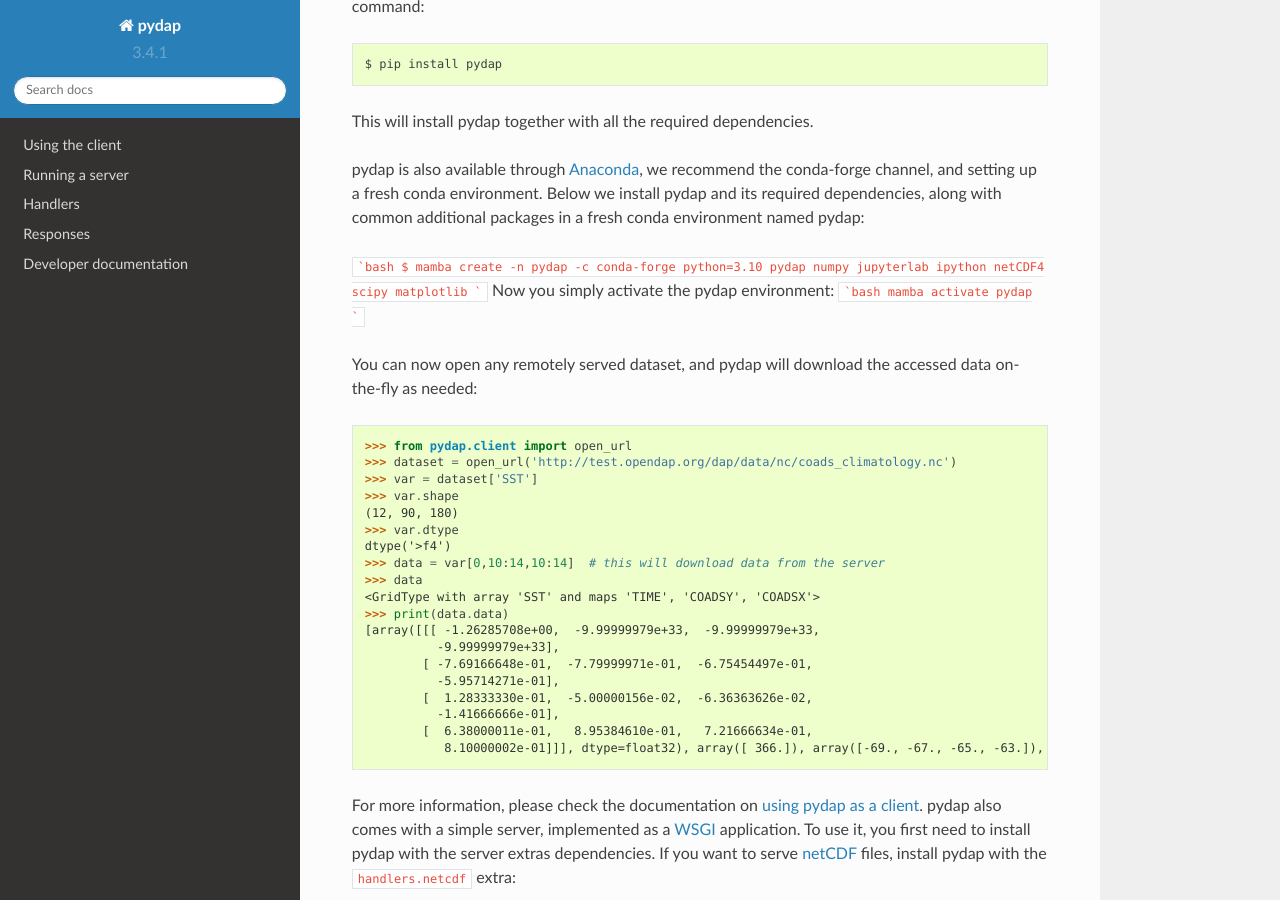
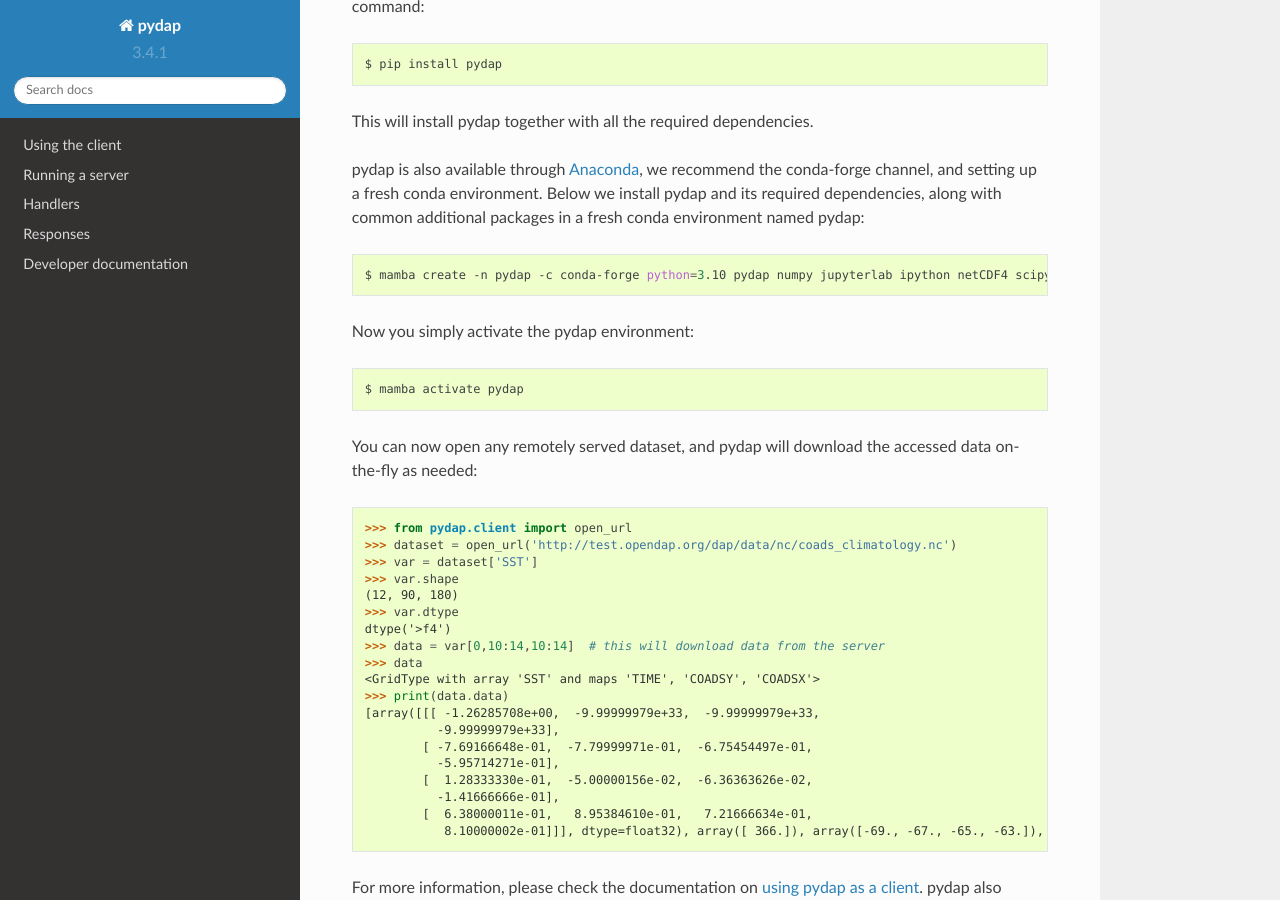
Before and after one commit to pydap/pydap, a Sphinx documentation site: the page built from docs/index.rst, in a window 1280 px wide and 900 px high, scrolled down 365 px. Built offline with Sphinx 7.4.7 and the Read the Docs theme 2.0.0, drawn with Linux system fonts in a browser that asks for light colours; pages that are not in the unit, such as notebooks, are missing from menus; the version number is read from the project's files by our own code.

Commit message:
fix synthax

````diff
--- a/docs/index.rst
+++ b/docs/index.rst
@@ -21,13 +21,15 @@ This will install pydap together with all the required dependencies.
 pydap is also available through `Anaconda <https://www.anaconda.com/>`_, we recommend the conda-forge channel,
 and setting up a fresh conda environment. Below we install pydap and its required dependencies, along with common additional packages in a fresh conda environment named pydap:
 
-```bash
-$ mamba create -n pydap -c conda-forge python=3.10 pydap numpy jupyterlab ipython netCDF4 scipy matplotlib
-```
+.. code-block:: bash
+
+    $ mamba create -n pydap -c conda-forge python=3.10 pydap numpy jupyterlab ipython netCDF4 scipy matplotlib
+
 Now you simply activate the pydap environment:
-```bash
-mamba activate pydap
-```
+
+.. code-block:: bash
+
+    $ mamba activate pydap
 
 You can now open any remotely served dataset, and pydap will download the accessed data on-the-fly as needed:
 
````
